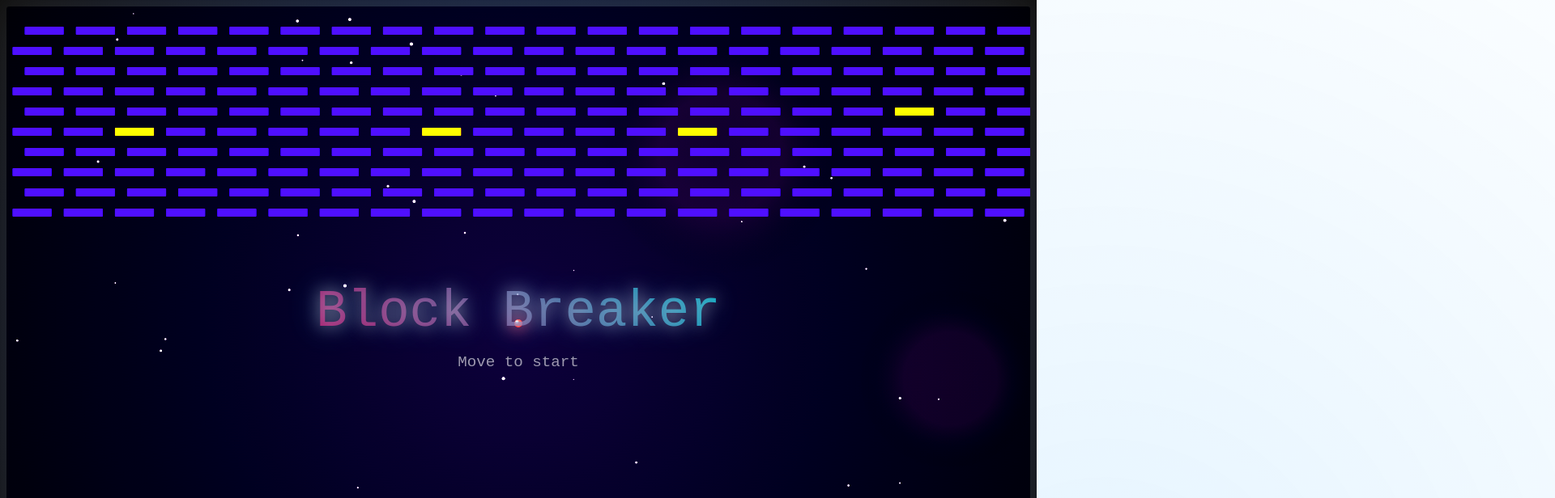
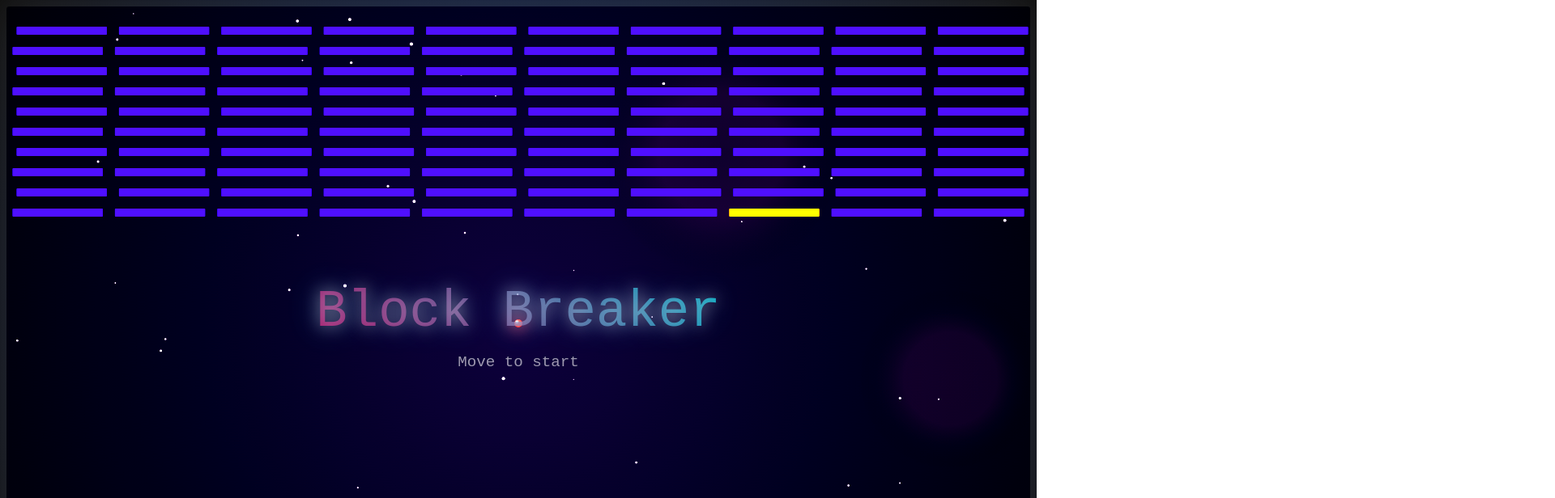
Before and after one commit to JakeBoraston/BlockBreaker, a SvelteKit app: page / in a window 1280 px wide. Shown: the top 616 px of the page at 81% size, 1920 px wide, since content can reach past the window. Built offline with nearby package versions, Linux system fonts and the light colour scheme.

Commit message:
removed background spinning gradient to stop width of page spanning too large

```diff
--- a/src/lib/constants.ts
+++ b/src/lib/constants.ts
@@ -35,7 +35,7 @@ export const GAME_CONFIG: GameConfig = {
         width: 20,
         padding: 15,
         rows: 10,
-        cols: 20,
-        rowOffset: 15
+        cols: 10,
+        rowOffset: 5
     }
 }
--- a/src/routes/+page.svelte
+++ b/src/routes/+page.svelte
@@ -655,33 +655,9 @@
 </div>
 
 <style>
-	/* Game Container with Background Effects */
 	.game-container {
 		overflow: hidden;
 		background: radial-gradient(circle at 50% 50%, #1a1a2e 0%, #16213e 50%, #0f0f0f 100%);
-	}
-
-	/* Animated Background Glow */
-	.background-glow {
-		position: absolute;
-		top: -50%;
-		left: -50%;
-		width: 200%;
-		height: 200%;
-		background:
-			radial-gradient(circle at 25% 25%, rgba(255, 0, 150, 0.1) 0%, transparent 50%),
-			radial-gradient(circle at 75% 75%, rgba(0, 150, 255, 0.1) 0%, transparent 50%);
-		animation: float 8s ease-in-out infinite alternate;
-		z-index: -1;
-	}
-
-	@keyframes float {
-		0% {
-			transform: rotate(0deg) scale(1);
-		}
-		100% {
-			transform: rotate(360deg) scale(1.1);
-		}
 	}
 
 	/* Canvas with Filters and Effects */
```
